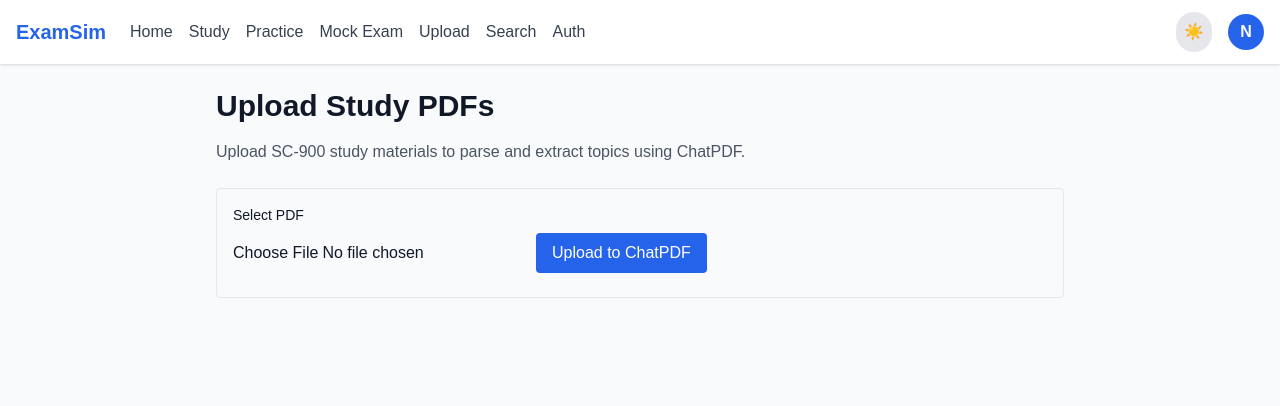
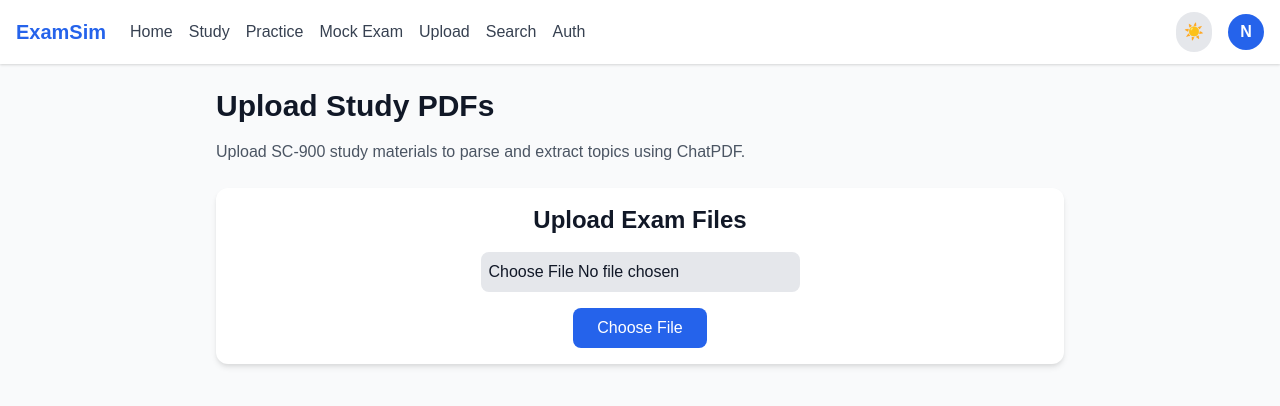
Before and after one commit to Swiswi18/ExamPrep, a Vue app in the folder exam-sim/: page /upload in a window 1280 px wide. Shown: the top 406 px of the page. Built offline with nearby package versions, Linux system fonts and the light colour scheme; no server answers.

Commit message:
Add UploadPanel for file uploads and processing

```diff
--- a/exam-sim/src/components/UploadPanel.vue
+++ b/exam-sim/src/components/UploadPanel.vue
@@ -1,58 +1,111 @@
 <template>
-  <div class="border rounded p-4 dark:border-gray-600">
-    <label class="block text-sm font-medium mb-2 dark:text-white">Select PDF</label>
-    <input type="file" @change="handleFileUpload" accept=".pdf" class="mb-4" />
+  <div class="p-4 bg-white dark:bg-gray-800 rounded-xl shadow-md">
+    <h2 class="text-2xl font-semibold mb-4 text-center dark:text-white">Upload Exam Files</h2>
 
-    <button
-      :disabled="isUploading"
-      @click="upload"
-      class="bg-blue-600 text-white px-4 py-2 rounded hover:bg-blue-700"
-    >
-      {{ isUploading ? 'Uploading...' : 'Upload to ChatPDF' }}
-    </button>
+    <!-- File Upload Form -->
+    <div class="flex flex-col items-center">
+      <input
+        type="file"
+        id="file-upload"
+        ref="fileInput"
+        @change="handleFileUpload"
+        class="mb-4 p-2 bg-gray-200 dark:bg-gray-600 rounded-lg"
+        accept=".pdf"
+      />
+      <button
+        @click="triggerFileInput"
+        class="bg-blue-600 text-white px-6 py-2 rounded-lg hover:bg-blue-700"
+      >
+        Choose File
+      </button>
+      <p v-if="uploadError" class="text-red-500 mt-2">{{ uploadError }}</p>
+    </div>
+
+    <!-- File Preview Section -->
+    <div v-if="uploadedFile" class="mt-6">
+      <h3 class="text-xl font-semibold text-center dark:text-white">Uploaded File</h3>
+      <div class="flex justify-center items-center gap-4">
+        <p class="text-gray-700 dark:text-gray-200">{{ uploadedFile.name }}</p>
+        <button
+          @click="processFile"
+          class="bg-green-600 text-white px-4 py-2 rounded-lg hover:bg-green-700"
+        >
+          Process File
+        </button>
+        <button
+          @click="removeFile"
+          class="bg-red-600 text-white px-4 py-2 rounded-lg hover:bg-red-700"
+        >
+          Remove File
+        </button>
+      </div>
+    </div>
+
+    <!-- Processing State -->
+    <div v-if="isProcessing" class="mt-4 text-center">
+      <p class="text-gray-600 dark:text-gray-200">Processing your file...</p>
+    </div>
   </div>
 </template>
 
-<script setup lang="ts">
+<script lang="ts" setup>
 import { ref } from 'vue'
 
-const file = ref<File | null>(null)
-const isUploading = ref(false)
+const uploadedFile = ref<File | null>(null)
+const uploadError = ref<string | null>(null)
+const isProcessing = ref(false)
 
-const emit = defineEmits<{
-  (e: 'uploadSuccess', sourceId: string): void
-}>()
+const handleFileUpload = (event: Event) => {
+  const input = event.target as HTMLInputElement
+  const file = input.files ? input.files[0] : null
 
-const handleFileUpload = (e: Event) => {
-  const target = e.target as HTMLInputElement
-  if (target.files && target.files.length > 0) {
-    file.value = target.files[0]
+  if (file) {
+    uploadedFile.value = file
+    uploadError.value = null
+  } else {
+    uploadError.value = 'No file selected'
   }
 }
 
-const upload = async () => {
-  if (!file.value) return
+const triggerFileInput = () => {
+  const fileInput = document.getElementById('file-upload') as HTMLInputElement
+  fileInput.click()
+}
 
-  isUploading.value = true
+const removeFile = () => {
+  uploadedFile.value = null
+}
 
-  const formData = new FormData()
-  formData.append('file', file.value)
+const processFile = async () => {
+  if (uploadedFile.value) {
+    isProcessing.value = true
 
-  const res = await fetch('https://api.chatpdf.com/v1/sources/add-file', {
-    method: 'POST',
-    headers: {
-      'x-api-key': 'YOUR_CHATPDF_API_KEY',
-    },
-    body: formData,
-  })
+    // Call the ChatPDF API or process the file here
+    try {
+      // Placeholder for actual file processing (e.g., using ChatPDF API)
+      console.log('Processing file:', uploadedFile.value.name)
 
-  const data = await res.json()
-  isUploading.value = false
-
-  if (data?.sourceId) {
-    emit('uploadSuccess', data.sourceId)
+      // Simulate processing delay
+      setTimeout(() => {
+        isProcessing.value = false
+        alert('File processed successfully!')
+      }, 2000)
+    } catch (error) {
+      isProcessing.value = false
+      alert('Error processing the file.')
+    }
   } else {
-    alert('Upload failed. Check your API key or file limits.')
+    uploadError.value = 'No file to process.'
   }
 }
 </script>
+
+<style scoped>
+button {
+  transition: background-color 0.3s ease;
+}
+
+button:hover {
+  background-color: #2563eb;
+}
+</style>
```
